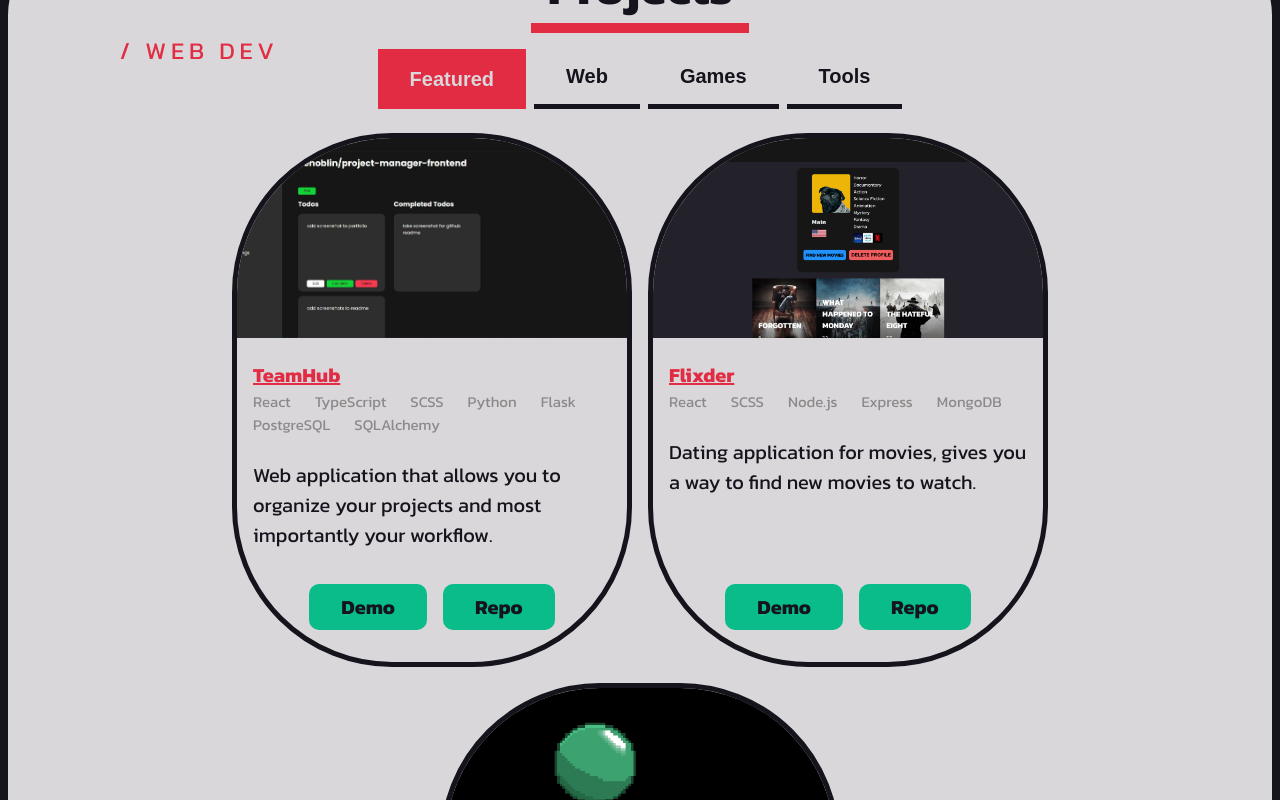
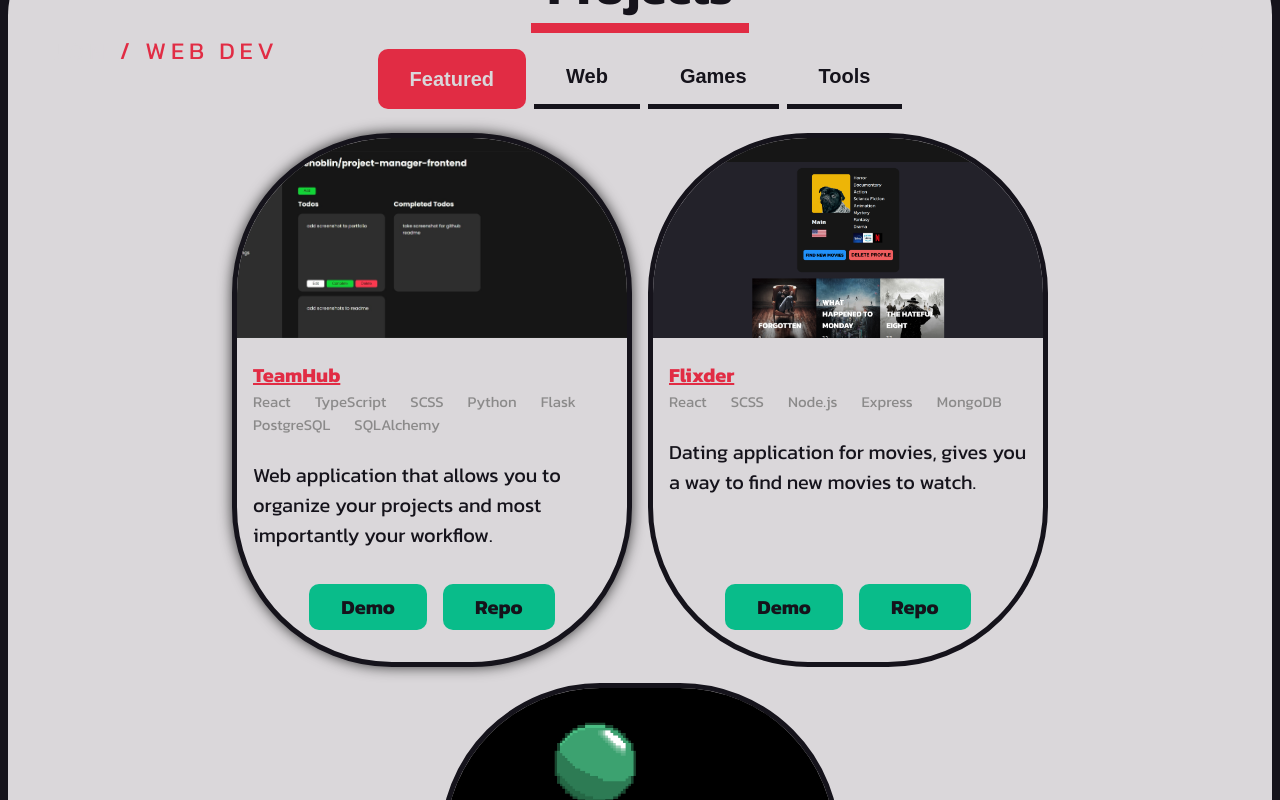
Before and after one commit to venoblin/personal-portfolio-frontend, a React (Create React App) app: page / in a window 1280 px wide. In both pictures the pointer is over the element 432 px from the left and 1195 px from the top of the page. Shown: the part 795-1595 px from the top of the page. Built offline with nearby package versions, Linux system fonts and the light colour scheme; no server answers.

Commit message:
added box shadow to card

```diff
--- a/src/components/NavBar.jsx
+++ b/src/components/NavBar.jsx
@@ -1,5 +1,5 @@
 import '../styles/NavBar.css'
-import { useRef, useEffect, useState } from 'react'
+import { useRef, useState } from 'react'
 
 const NavBar = (props) => {
   const [isExpanded, setIsExpanded] = useState(false)
--- a/src/styles/ProjectCard.css
+++ b/src/styles/ProjectCard.css
@@ -5,6 +5,12 @@
   border: 5px solid #15131b;
   position: relative;
   overflow: hidden;
+  transition: all 0.3s ease;
+}
+.ProjectCard:hover {
+  box-shadow: 0px 0px 14px 0px rgba(0, 0, 0, 0.75);
+  -webkit-box-shadow: 0px 0px 14px 0px rgba(0, 0, 0, 0.75);
+  -moz-box-shadow: 0px 0px 14px 0px rgba(0, 0, 0, 0.75);
 }
 .ProjectCard img {
   width: 100%;
--- a/src/styles/ProjectCard.scss
+++ b/src/styles/ProjectCard.scss
@@ -7,6 +7,13 @@
   border: 5px solid $blackColor;
   position: relative;
   overflow: hidden;
+  @include defaultTransition(all);
+
+  &:hover {
+    box-shadow: 0px 0px 14px 0px rgba(0,0,0,0.75);
+    -webkit-box-shadow: 0px 0px 14px 0px rgba(0,0,0,0.75);
+    -moz-box-shadow: 0px 0px 14px 0px rgba(0,0,0,0.75);
+  }
 
   img {
     width: 100%;
--- a/src/styles/Projects.css
+++ b/src/styles/Projects.css
@@ -24,6 +24,7 @@
   color: #dad7da;
   background: #e12c44;
   border: none;
+  border-radius: 10px;
 }
 .Projects .radio-btns button:hover:not(.active) {
   transform: translateY(2px);
--- a/src/styles/Projects.scss
+++ b/src/styles/Projects.scss
@@ -26,6 +26,7 @@
         color: $whiteColor;
         background: $redColor;
         border: none;
+        border-radius: 10px;
       }
 
       &:hover {
```
Also changed, not shown: 2 other files (tests, documents, lock files or other folders).
